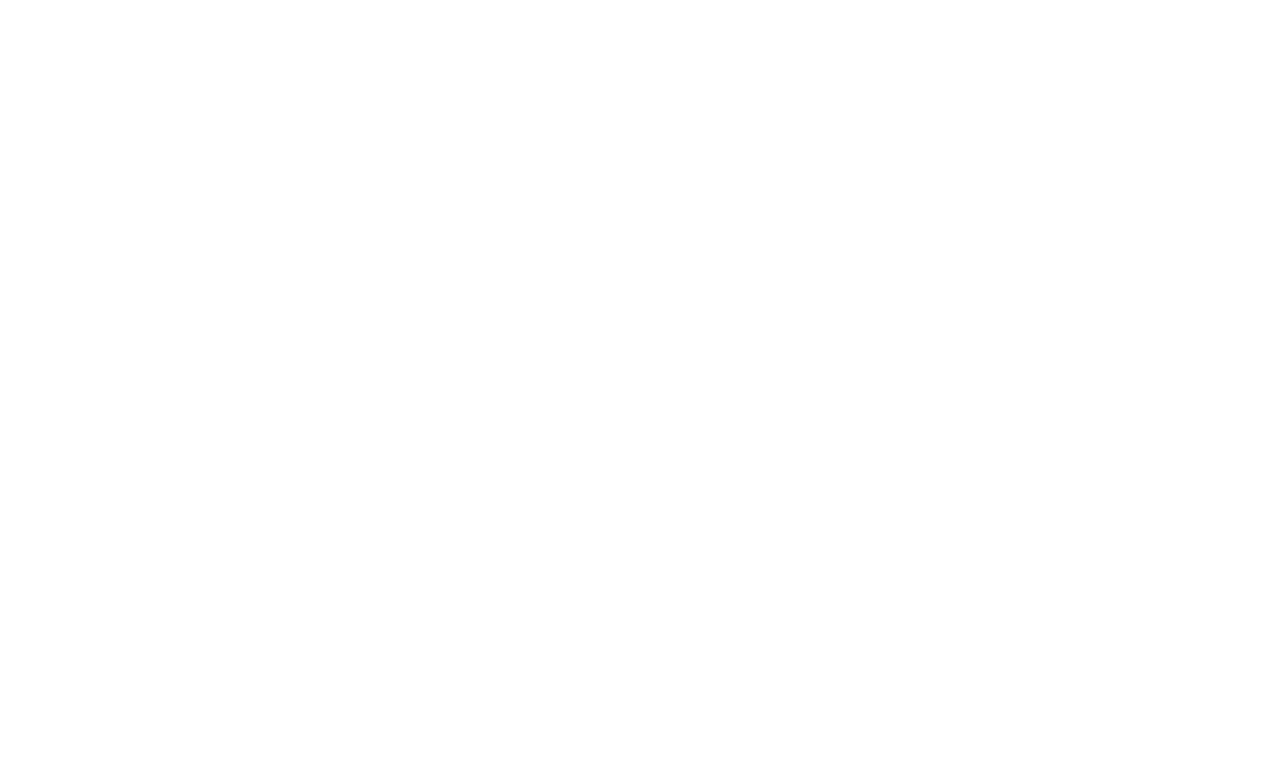
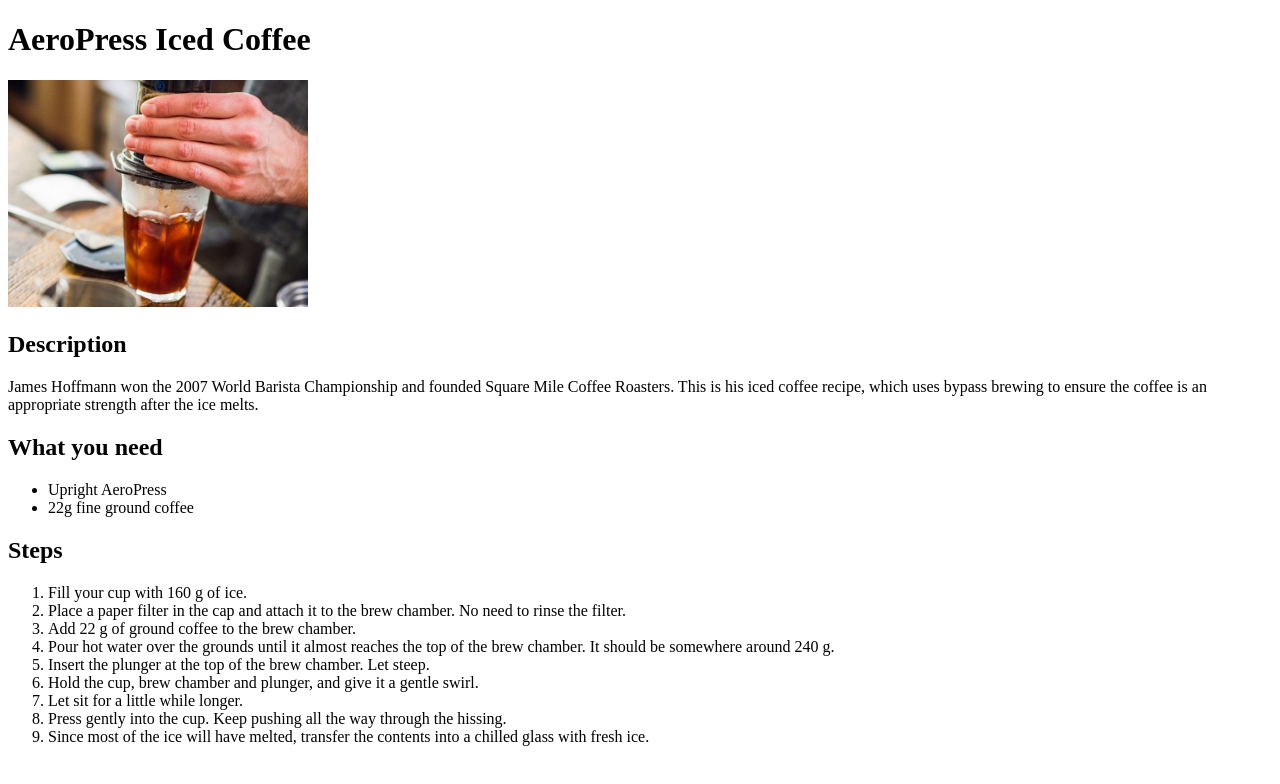
Before and after one commit to elidgdg/odin-recipes, a plain HTML site: page recipes/aeropressiced.html in a window 1280 px wide. Drawn offline with Linux system fonts and the light colour scheme.

Commit message:
Add aeropress iced coffee page

```diff
--- a/recipes/aeropressiced.html
+++ b/recipes/aeropressiced.html
@@ -0,0 +1,34 @@
+<!DOCTYPE html>
+<html lang="en">
+<head>
+    <meta charset="UTF-8">
+    <title>Recipes</title>
+</head>
+<body>
+    <h1>AeroPress Iced Coffee</h1>
+
+    <img src="../img/aeropressiced.jpg" alt="an iced coffee" width="300px">
+
+    <h2>Description</h2>
+    <p>James Hoffmann won the 2007 World Barista Championship and founded Square Mile Coffee Roasters. This is his iced coffee recipe, which uses bypass brewing to ensure the coffee is an appropriate strength after the ice melts.</p>
+
+    <h2>What you need</h2>
+    <ul>
+        <li>Upright AeroPress</li>
+        <li>22g fine ground coffee</li>
+    </ul>
+
+    <h2>Steps</h2>
+    <ol>
+        <li>Fill your cup with 160 g of ice.</li>
+        <li>Place a paper filter in the cap and attach it to the brew chamber. No need to rinse the filter.</li>
+        <li>Add 22 g of ground coffee to the brew chamber.</li>
+        <li>Pour hot water over the grounds until it almost reaches the top of the brew chamber. It should be somewhere around 240 g.</li>
+        <li>Insert the plunger at the top of the brew chamber. Let steep.</li>
+        <li>Hold the cup, brew chamber and plunger, and give it a gentle swirl.</li>
+        <li>Let sit for a little while longer.</li>
+        <li>Press gently into the cup. Keep pushing all the way through the hissing.</li>
+        <li>Since most of the ice will have melted, transfer the contents into a chilled glass with fresh ice.</li>
+    </ol>
+</body>
+</html>
```
Also changed, not shown: index.html (+1 -0 lines), img/aeropressiced.jpg (added).
